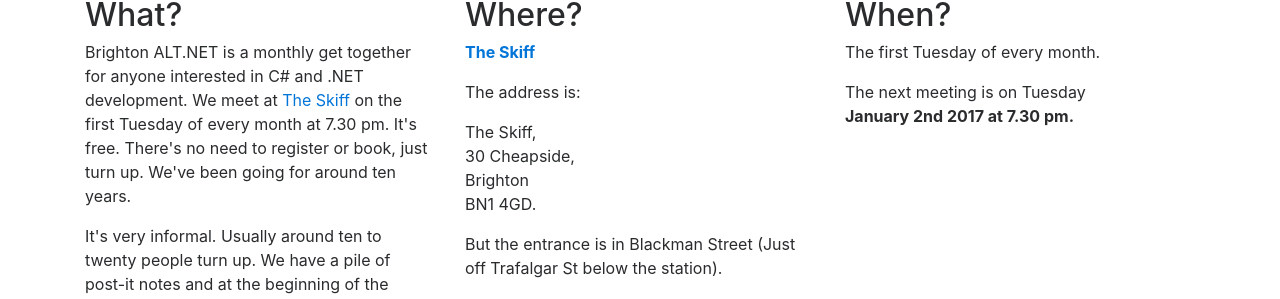
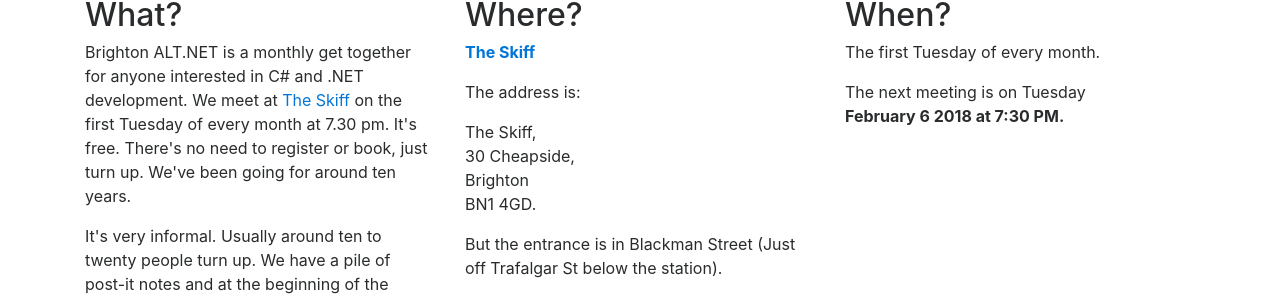
Before and after one commit to brighton-alt-net/brighton-alt-net.github.io, a Jekyll site: the page index.html, which Jekyll copies as it is, in a window 1280 px wide and 1123 px high. Shown: the part 338-637 px from the top of the window. Built offline with Jekyll 4.4.1, drawn with Linux system fonts in a browser that asks for light colours; nearby versions of some CDN libraries; some of the changed lines change nothing that is shown.

Commit message:
Generate next meeting date.

```diff
--- a/index.html
+++ b/index.html
@@ -37,12 +37,12 @@
         <div class="row">
           <div class="col-md-4">
             <h2>What?</h2>
-			<p>Brighton ALT.NET is a monthly get together for anyone interested in C# and .NET development. We meet at <a href="https://theskiff.org/">The Skiff</a> on the first Tuesday of every month at 7.30 pm. It's free. There's no need to register or book, just turn up. We've been going for around ten years.</p>
-			<p>It's very informal. Usually around ten to twenty people turn up. We have a pile of post-it notes and at the beginning of the evening we write down stuff we'd like to talk about. We then vote on the topics and talk about them in descending vote order, 15 minutes per question until 9 and then 5 minutes per question until the end. We are usually finished by 9.30.</p>
-			<p>It's a really friendly crowd and everyone is welcome.</p>
+            <p>Brighton ALT.NET is a monthly get together for anyone interested in C# and .NET development. We meet at <a href="https://theskiff.org/">The Skiff</a> on the first Tuesday of every month at 7.30 pm. It's free. There's no need to register or book, just turn up. We've been going for around ten years.</p>
+            <p>It's very informal. Usually around ten to twenty people turn up. We have a pile of post-it notes and at the beginning of the evening we write down stuff we'd like to talk about. We then vote on the topics and talk about them in descending vote order, 15 minutes per question until 9 and then 5 minutes per question until the end. We are usually finished by 9.30.</p>
+            <p>It's a really friendly crowd and everyone is welcome.</p>
             <p>This site is administered by <a href="http://mikehadlow.com">Mike Hadlow</a>, please contact <a href="mailto:brighton.altnet@suteki.co.uk">brighton.altnet@suteki.co.uk</a> for more information.</p>
             <p>Follow <a href="https://twitter.com/mikehadlow">@mikehadlow</a> on Twitter for updates.</p>
-			<p>Meetup.com page is here <a href="https://www.meetup.com/Brighton-ALT-NET/">https://www.meetup.com/Brighton-ALT-NET/</a></p>
+            <p>Meetup.com page is here <a href="https://www.meetup.com/Brighton-ALT-NET/">https://www.meetup.com/Brighton-ALT-NET/</a></p>
           </div>
           <div class="col-md-4">
             <h2>Where?</h2>
@@ -54,7 +54,7 @@
           <div class="col-md-4">
             <h2>When?</h2>
             <p>The first Tuesday of every month.</p>
-			<p>The next meeting is on Tuesday<br/><b>January 2nd 2017 at 7.30 pm.</b></p>
+            <p>The next meeting is on Tuesday<br/><b><span class="next-meeting-date"></span></b></p>
           </div>
         </div>
 
@@ -71,5 +71,36 @@
     <script src="https://code.jquery.com/jquery-3.2.1.slim.min.js" integrity="sha384-KJ3o2DKtIkvYIK3UENzmM7KCkRr/rE9/Qpg6aAZGJwFDMVNA/GpGFF93hXpG5KkN" crossorigin="anonymous"></script>
     <script src="https://cdnjs.cloudflare.com/ajax/libs/popper.js/1.12.9/umd/popper.min.js" integrity="sha384-ApNbgh9B+Y1QKtv3Rn7W3mgPxhU9K/ScQsAP7hUibX39j7fakFPskvXusvfa0b4Q" crossorigin="anonymous"></script>
     <script src="https://maxcdn.bootstrapcdn.com/bootstrap/4.0.0-beta.3/js/bootstrap.min.js" integrity="sha384-a5N7Y/aK3qNeh15eJKGWxsqtnX/wWdSZSKp+81YjTmS15nvnvxKHuzaWwXHDli+4" crossorigin="anonymous"></script>
+    <script>
+
+      var monthNames = ["January", "February", "March", "April", "May", "June", "July", "August", "September", "October", "November", "December" ];
+
+      function getNextMeetingDate(now) {
+        now.setHours(0, 0, 0, 0);
+        var candidateMonth = now.getMonth();
+        var candidateYear = now.getFullYear();
+        for(var i=0; i<2; i++) {
+          for(var dayOfMonth = 1; dayOfMonth <= 7; dayOfMonth++) {
+            var candidateDate = new Date(candidateYear, candidateMonth, dayOfMonth);
+            if(candidateDate.getDay() === 2) {
+              var yesterday = new Date(now.getTime() - 1000*60*60*24);
+              if(candidateDate > yesterday) {
+                return monthNames[candidateMonth] + " " + dayOfMonth + " " + candidateYear + " at 7:30 PM.";
+              }
+            }
+          }
+          if(candidateMonth === 11) {
+            candidateMonth = 0;
+            candidateYear++;
+          } else {
+            candidateMonth++;
+          }
+          dayOfMonth = 1;
+        }
+        return "Error setting next meeting date.";
+      }
+
+      $(".next-meeting-date").html(getNextMeetingDate(new Date()));
+    </script>
   </body>
 </html>
```
